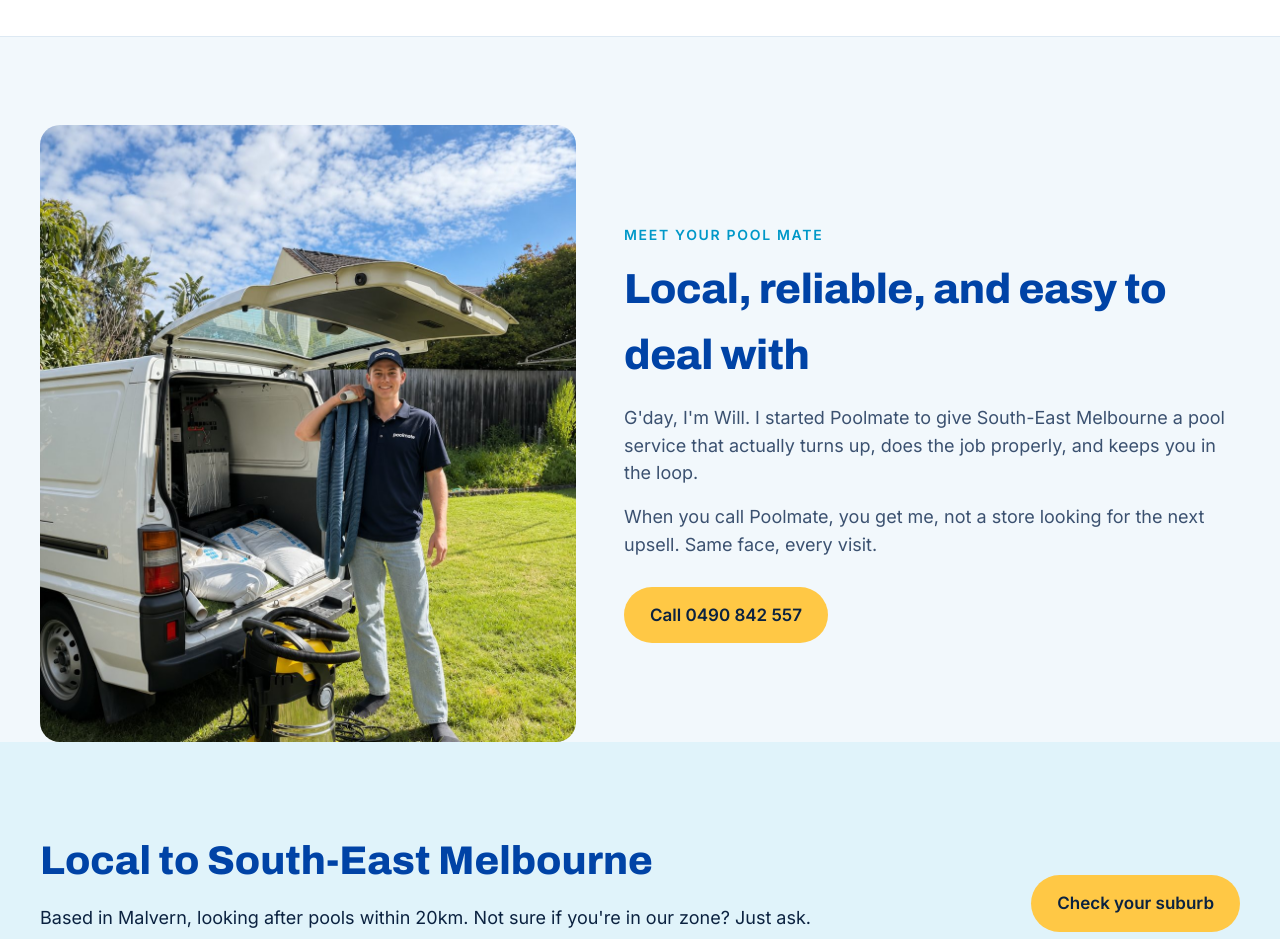
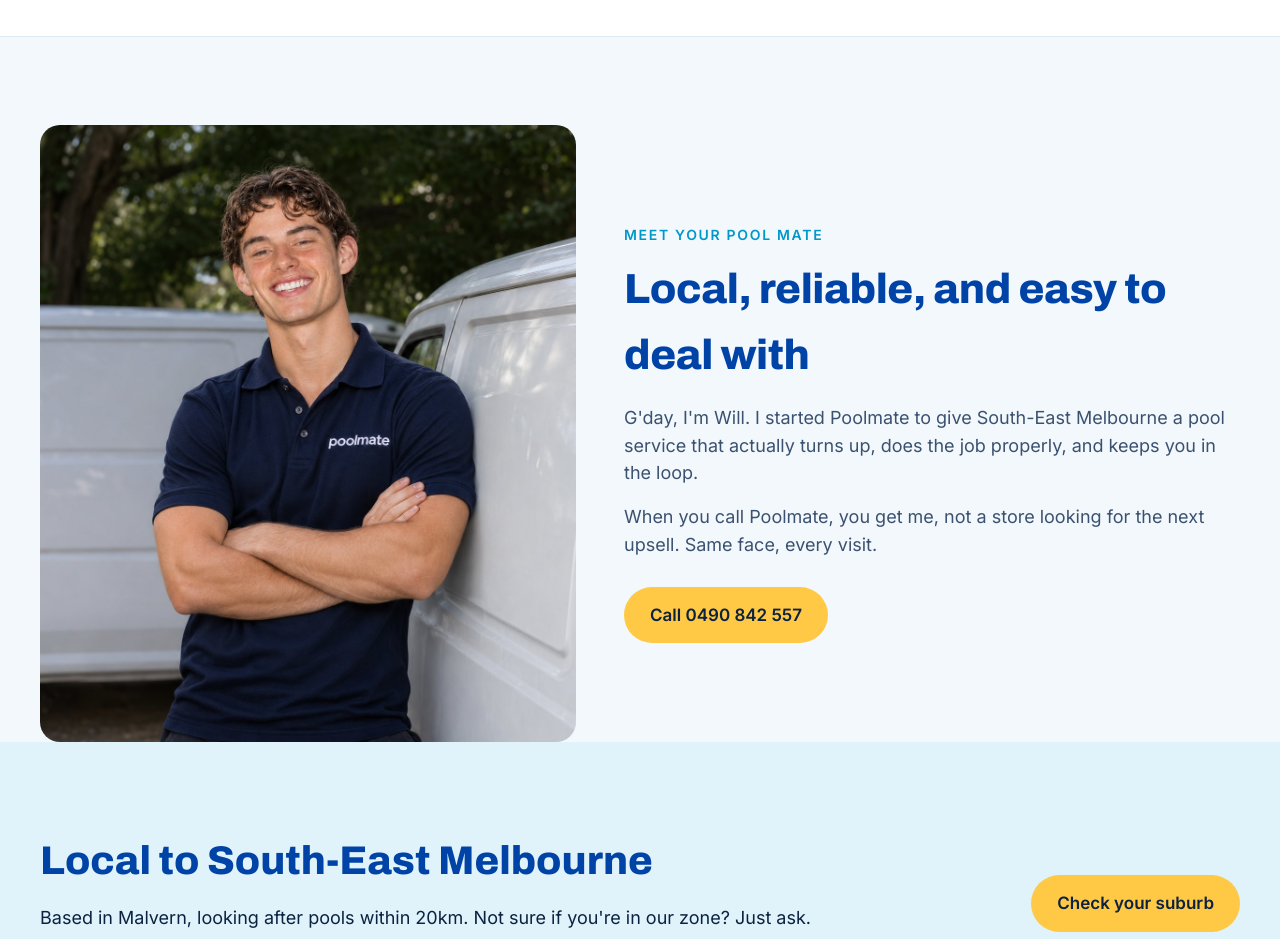
Before and after one commit to Poolmatevic/poolmate-website, a plain HTML site: page index.html in a window 1280 px wide. Shown: the part 4280-5219 px from the top of the page. Drawn offline with Linux system fonts and the light colour scheme.

Commit message:
Replace About photo
Co-Authored-By: Claude Opus 5.5 <noreply@anthropic.com>
Claude-Session: https://claude.ai/code/session_01DWFfEQsFgGTPcHHzot3ExT

```diff
--- a/index.html
+++ b/index.html
@@ -313,7 +313,7 @@ Call 0490 842 557</a>
 <section id="about" style="padding: 88px 0 0">
 <div style="max-width: 1200px; margin: 0 auto; padding: 0 24px; display: flex; flex-wrap: wrap; gap: 48px; align-items: center">
 <div style="flex: 1 1 360px; min-width: 0">
-<img src="images/about.jpg" alt="Your Poolmate technician holding a pool vacuum hose beside the work van" style="width: 100%; aspect-ratio: 4 / 4.6; object-fit: cover; object-position: 60% 55%; border-radius: 20px; display: block">
+<img src="images/about-portrait.jpg" alt="Will from Poolmate, leaning on the work van" style="width: 100%; aspect-ratio: 4 / 4.6; object-fit: cover; object-position: 50% 30%; border-radius: 20px; display: block">
 </div>
 <div style="flex: 1 1 440px; min-width: 0">
 <p style="margin: 0 0 12px; font-size: 14px; font-weight: 600; letter-spacing: 0.12em; text-transform: uppercase; color: #0098C8">Meet your pool mate</p>
```
Also changed, not shown: images/about-portrait.jpg (added), images/about.jpg (deleted).
